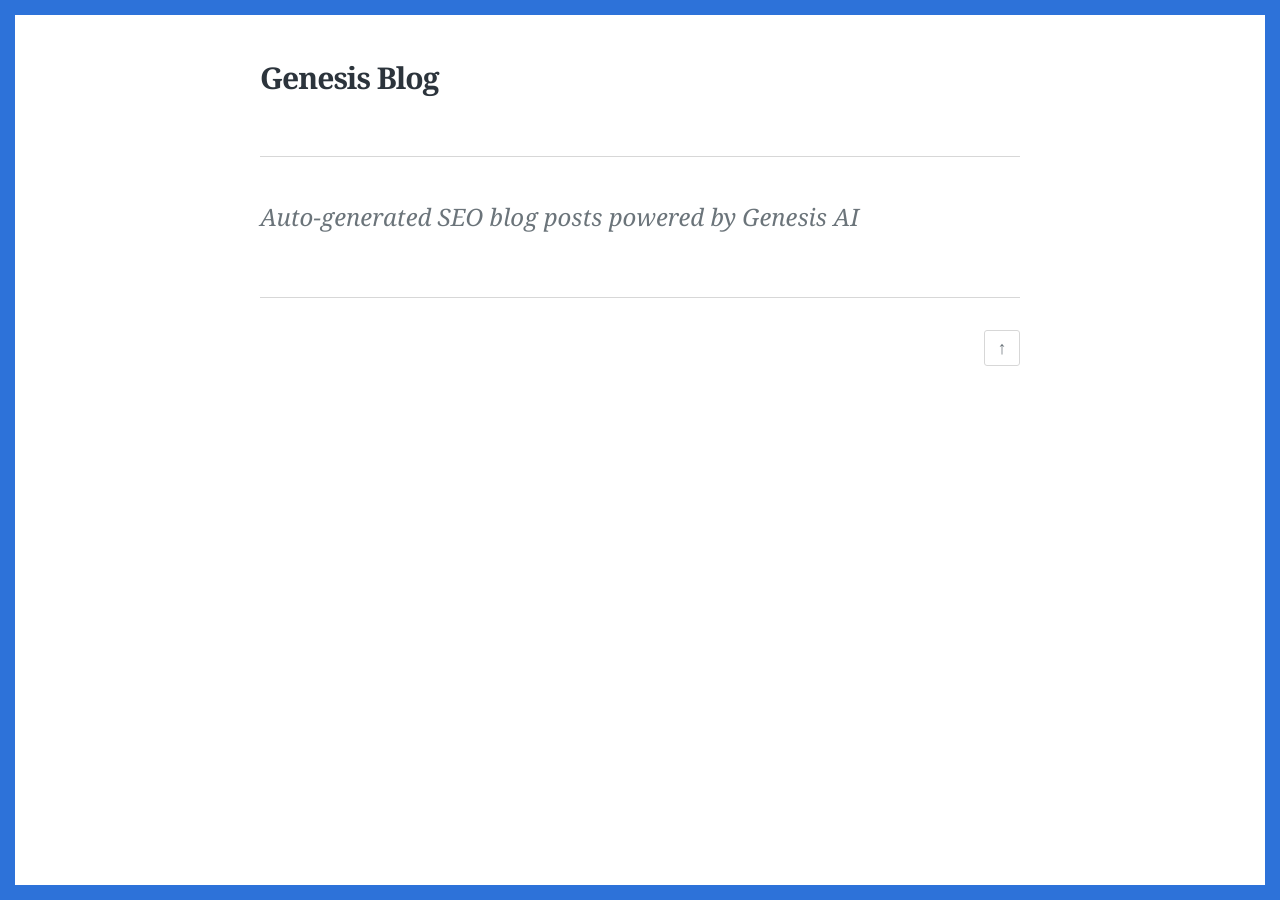
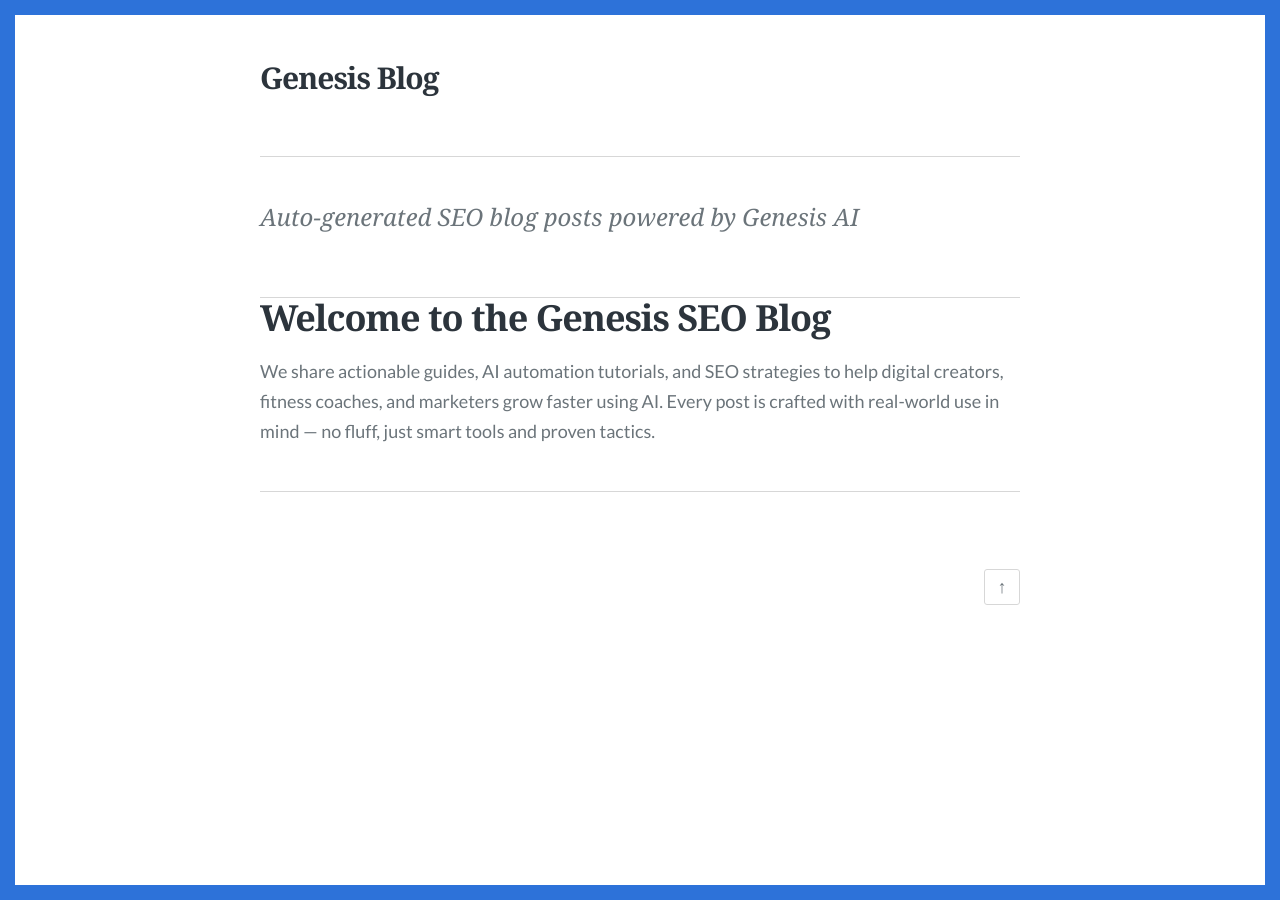
Before and after one commit to owoicho09/seo-blog, a Jekyll site: the page built from index.html, in a window 1280 px wide. Built offline with Jekyll 4.4.1, drawn with Linux system fonts in a browser that asks for light colours.

Commit message:
indexhtml

```diff
--- a/index.html
+++ b/index.html
@@ -1,36 +1,55 @@
 ---
 layout: default
+title: "Genesis SEO Blog - AI-Powered Marketing & Automation Tips"
+description: "Explore expert insights, tools, and tutorials on SEO, AI-powered content creation, automation strategies, and niche marketing — built for creators, coaches, and growth hackers."
 ---
 
 <main class="main-content fadeInDown delay_075s">
 
+  <section class="intro-section">
+    <h1>Welcome to the Genesis SEO Blog</h1>
+    <p>We share actionable guides, AI automation tutorials, and SEO strategies to help digital creators, fitness coaches, and marketers grow faster using AI. Every post is crafted with real-world use in mind — no fluff, just smart tools and proven tactics.</p>
+  </section>
+
+  <hr />
+
   {% for post in paginator.posts %}
   <article class="post">
     <header class="post-header">
-      <time class="post-date" datetime="{{ post.date | date: "%Y-%m-%d" }}">{{post.date | date: "%B %-d, %Y" }}</time>
-      <h2 class="post-title"><a href="{{ site.baseurl }}{{ post.url }}" rel="bookmark">{{post.title}}</a></h2>
+      <time class="post-date" datetime="{{ post.date | date: "%Y-%m-%d" }}">{{ post.date | date: "%B %-d, %Y" }}</time>
+      <h2 class="post-title">
+        <a href="{{ site.baseurl }}{{ post.url }}" rel="bookmark">{{ post.title }}</a>
+      </h2>
       <div class="post-meta">
-        By <span class="post-author">{{ site.data.author.name }}</span>{% if post.tags.size > 0 %}<span
-          class="post-tags"> in
-          {% for tag in post.tags %}<a href="{{ site.baseurl }}/tags/#{{ tag | cgi_escape }}" rel="tag">{{ tag }}</a>{% unless forloop.last %}, {% endunless %}{% endfor %}</span>{% endif %}
-      </div><!-- .post-meta -->
+        By <span class="post-author">{{ site.data.author.name }}</span>
+        {% if post.tags.size > 0 %}
+        <span class="post-tags"> in
+          {% for tag in post.tags %}
+          <a href="{{ site.baseurl }}/tags/#{{ tag | cgi_escape }}" rel="tag">{{ tag }}</a>{% unless forloop.last %}, {% endunless %}
+          {% endfor %}
+        </span>
+        {% endif %}
+      </div>
       {% if post.feature_image and post.feature_image != "" %}
       <figure class="post-thumbnail image-card width-wide">
-        <a href="{{site.baseurl}}{{post.url}}"><img src="{{ post.feature_image | relative_url }}"
-            alt="{{ post.title }}"></a>
-      </figure><!-- .post-thumbnail -->
+        <a href="{{ site.baseurl }}{{ post.url }}">
+          <img src="{{ post.feature_image | relative_url }}" alt="{{ post.title }}">
+        </a>
+      </figure>
       {% endif %}
-    </header><!-- .post-header -->
+    </header>
+
     <div class="post-content">
       {% if post.content contains '<!--more-->' %}
-      {{ post.content | split:'<!--more-->' | first }}
-      <p class="read-more"><a href="{{ site.baseurl }}{{ post.url }}" class="read-more-link">Continue reading &rarr;</a>
+      {{ post.content | split: '<!--more-->' | first }}
+      <p class="read-more">
+        <a href="{{ site.baseurl }}{{ post.url }}" class="read-more-link">Continue reading &rarr;</a>
       </p>
       {% else %}
       {{ post.content }}
       {% endif %}
-    </div><!-- .post-content -->
-  </article><!-- .post -->
+    </div>
+  </article>
   {% endfor %}
 
   {% if paginator.total_pages > 1 %}
@@ -45,7 +64,7 @@ layout: default
       <a href="{{ paginator.next_page_path | relative_url }}" class="older-posts">Older Posts &rarr;</a>
       {% endif %}
     </div>
-  </nav><!-- .pagination -->
+  </nav>
   {% endif %}
 
-</main><!-- .site-main -->
+</main>
```
